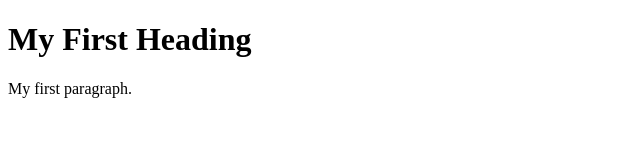
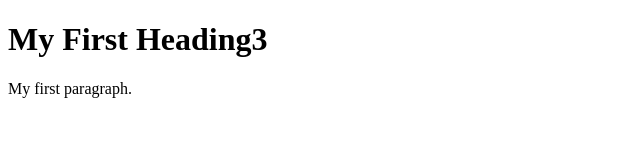
Before and after one commit to ss-ch/TpGit, a plain HTML site: page index.html in a window 1280 px wide. Shown: the full height of the page, 0-640 px from the left. Drawn offline with Linux system fonts and the light colour scheme.

Commit message:
second commit

```diff
--- a/index.html
+++ b/index.html
@@ -2,7 +2,7 @@
 <html>
 <body>
 
-<h1>My First Heading</h1>
+<h1>My First Heading3</h1>
 <p>My first paragraph.</p>
 
 </body>
```
Also changed, not shown: idee1.txt (added).
